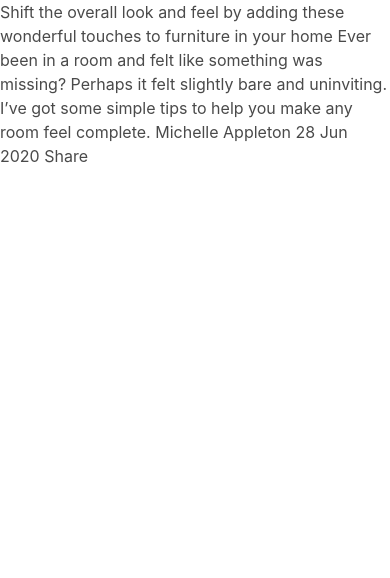
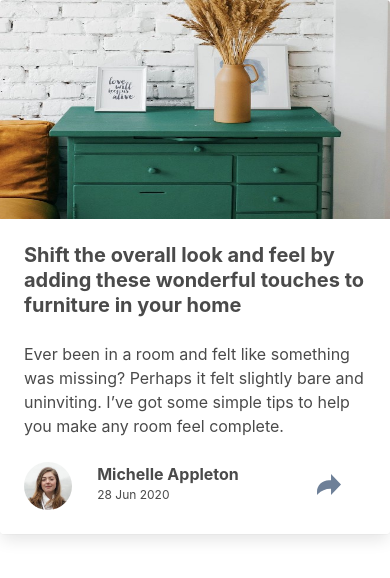
Before and after one commit to souza-vitor/article-preview-component-master, a plain HTML site: page index.html in a window 390 px wide. Drawn offline with nearby package versions, Linux system fonts and the light colour scheme.

Commit message:
mobile card criado

```diff
--- a/custom.css
+++ b/custom.css
@@ -0,0 +1,5 @@
+@import url('https://fonts.googleapis.com/css2?family=Manrope:wght@500;700&display=swap');
+
+:root {
+    font-family: 'Manrope', sans-serif;
+}
--- a/index.html
+++ b/index.html
@@ -15,16 +15,40 @@
 </head>
 <body>
 
-  Shift the overall look and feel by adding these wonderful
-  touches to furniture in your home
-
-  Ever been in a room and felt like something was missing? Perhaps
-  it felt slightly bare and uninviting. I’ve got some simple tips
-  to help you make any room feel complete.
-
-  Michelle Appleton
-  28 Jun 2020
-
-  Share
+  <main>
+    <div class="card is-rounded">
+      <div class="card-image">
+        <figure class="image is-16by9">
+          <img src="./images/drawers.jpg" alt="Drawers">
+        </figure>
+      </div>
+      <div class="card-content has-background-white">
+        <h2 class="subtitle has-text-weight-bold">
+          Shift the overall look and feel by adding these wonderful
+          touches to furniture in your home
+        </h2>
+        <p class="is-size-6">Ever been in a room and felt like something was missing? Perhaps
+          it felt slightly bare and uninviting. I’ve got some simple tips
+          to help you make any room feel complete.
+        </p>
+        <div class="columns is-mobile mt-3">
+          <div class="column">
+            <figure class="image is-48x48 ">
+              <img src="./images/avatar-michelle.jpg" class="is-rounded" alt="Michelle">
+            </figure>
+          </div>
+          <div class="column is-three-fifths">
+            <p class="has-text-weight-bold">Michelle Appleton</p>
+            <p class="is-size-7">28 Jun 2020</p>
+          </div>
+          <div class="column is-align-self-center">
+            <figure class="image is-24x24">
+              <img src="./images/icon-share.svg" alt="Share">
+            </figure>
+          </div>
+        </div>
+      </div>
+    </div>
+  </main>
 </body>
 </html>
```
